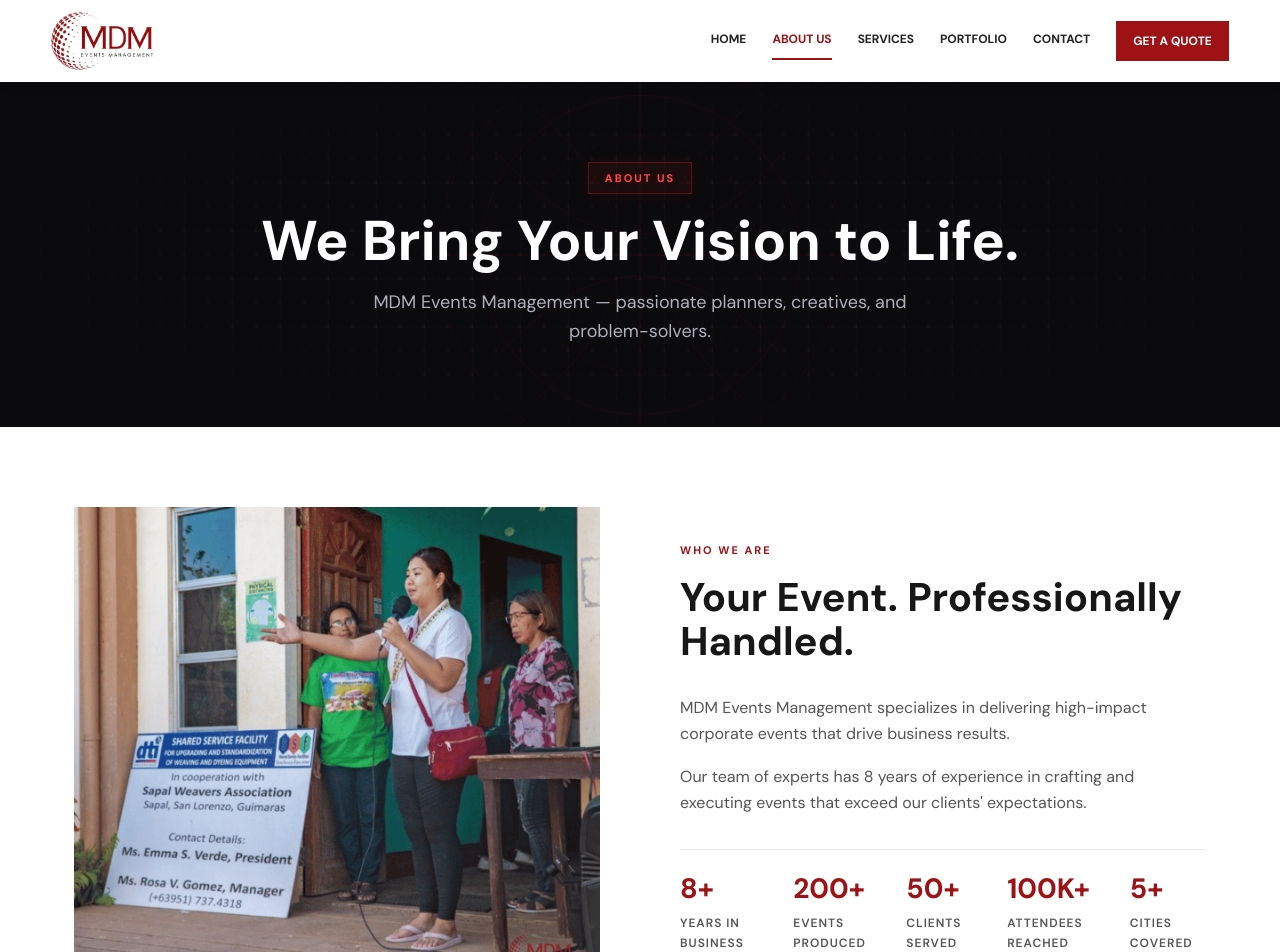
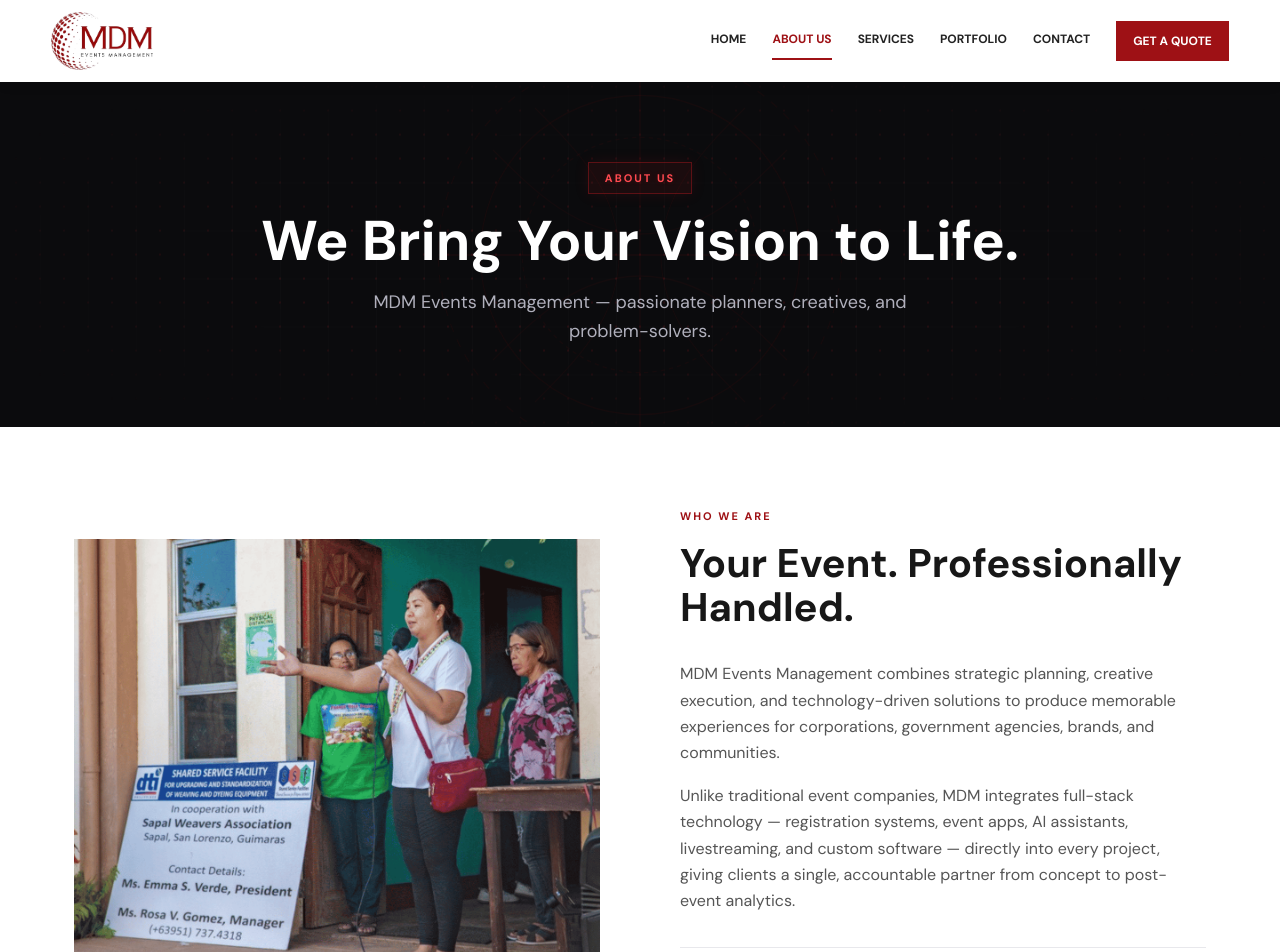
Before and after one commit to J-Akiru5/mdm, a Next.js app: page /about in a window 1280 px wide. Shown: the top 952 px of the page. Built offline with nearby package versions, Linux system fonts and the light colour scheme; no server answers.

Commit message:
Update About page Who We Are text to match home page

```diff
--- a/src/app/(site)/about/page.tsx
+++ b/src/app/(site)/about/page.tsx
@@ -54,12 +54,15 @@
               <span className={styles.sectionLabel}>WHO WE ARE</span>
               <h2 className={styles.sectionHeading}>Your Event. Professionally Handled.</h2>
               <p className={styles.text}>
-                MDM Events Management specializes in delivering high-impact corporate events that
-                drive business results.
+                MDM Events Management combines strategic planning, creative execution, and
+                technology-driven solutions to produce memorable experiences for corporations,
+                government agencies, brands, and communities.
               </p>
               <p className={styles.text}>
-                Our team of experts has 8 years of experience in crafting and executing events that
-                exceed our clients&apos; expectations.
+                Unlike traditional event companies, MDM integrates full-stack technology —
+                registration systems, event apps, AI assistants, livestreaming, and custom software
+                — directly into every project, giving clients a single, accountable partner from
+                concept to post-event analytics.
               </p>
               <div className={styles.statsRow}>
                 {stats.map((stat) => (
```
